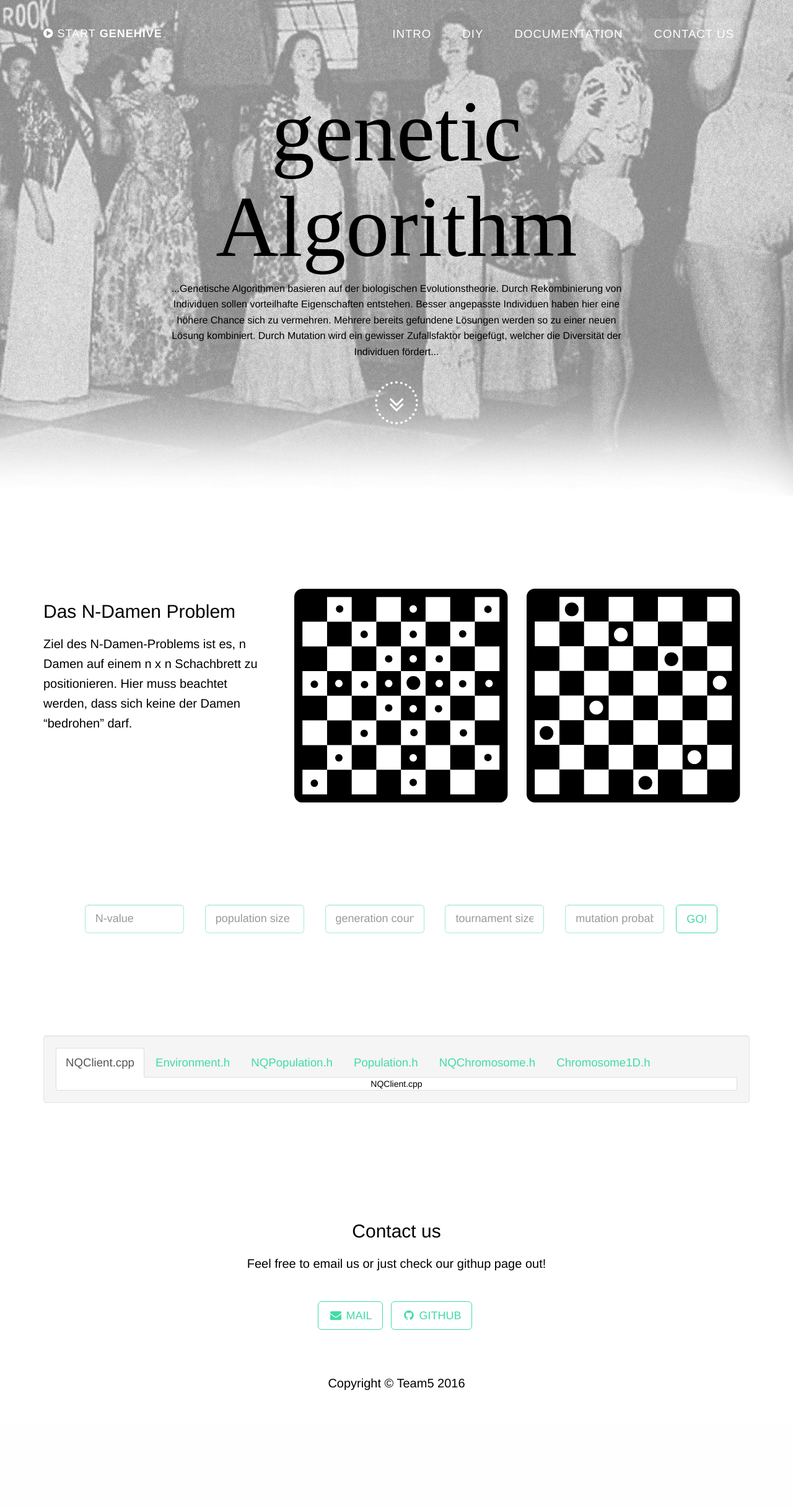
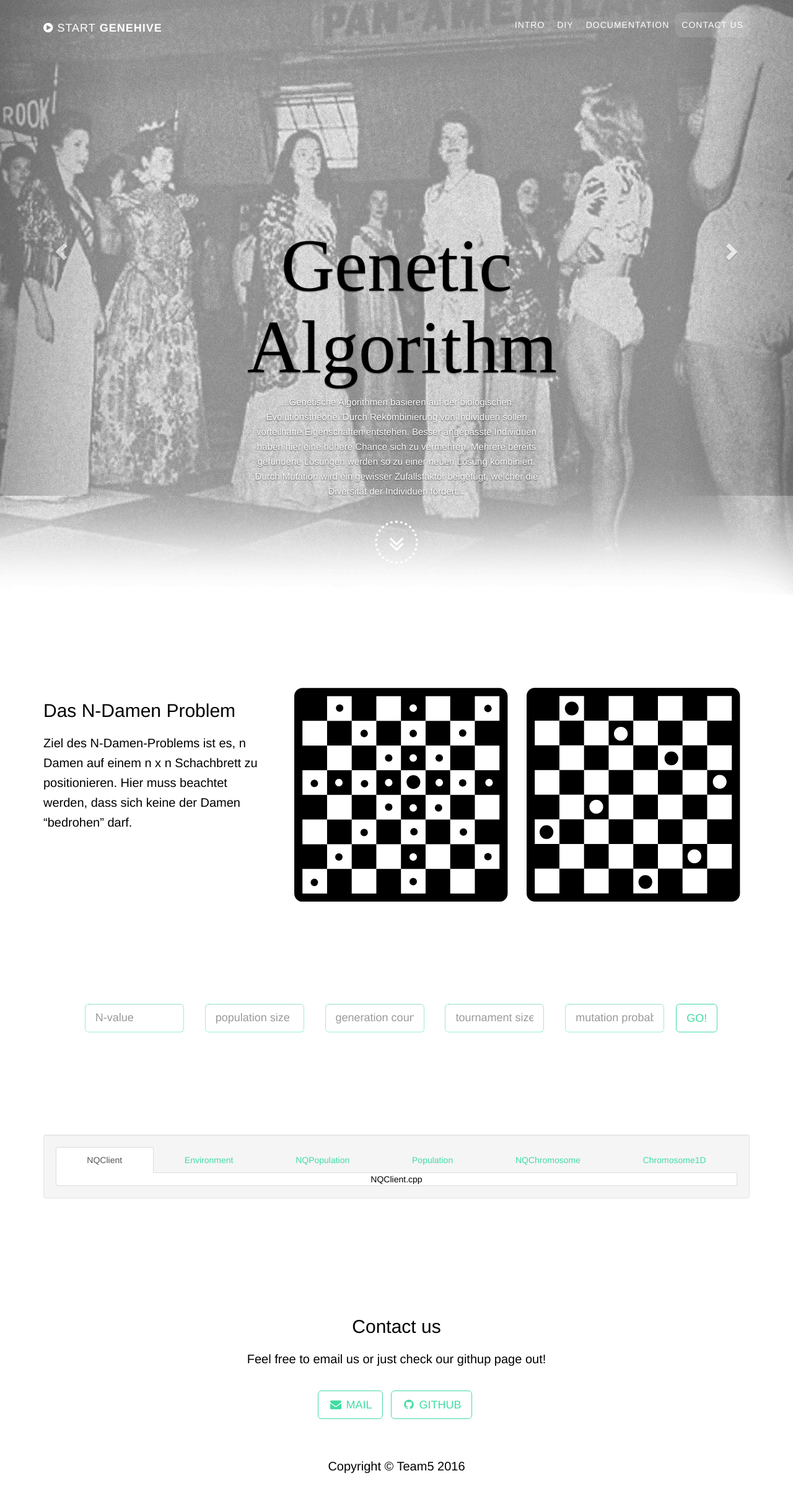
Before and after one commit to biropost/genehive, a PHP site: page / in a window 1280 px wide. Shown: the whole page at 62% size. Before the commit the page ends 2244 px from the top, so only its background shows below. Run offline with PHP 8.4, Linux system fonts and the light colour scheme; some libraries are stand-ins or nearby versions; some web fonts are replaced.

Commit message:
Carousel upd8

```diff
--- a/css/grayscale.css
+++ b/css/grayscale.css
@@ -132,7 +132,7 @@ a:focus {
   padding: 100px 0;
   text-align: center;
   color: white;
-  background: url(../img/intro-bg.jpg) no-repeat bottom center scroll;
+/*  background: url(../img/intro-bg.jpg) no-repeat bottom center scroll;*/
   background-color: black;
   -webkit-background-size: cover;
   -moz-background-size: cover;
--- a/index.html
+++ b/index.html
@@ -3,6 +3,16 @@
 
 <head>
     <style type="text/css">
+    .carousel-control{
+        z-index: 100;
+        position: fixed!important;
+    }
+    .carousel-caption > div > h1 {
+        font-size: 120px;
+    }
+    .carousel-caption > div > p {
+        font-size: 15px;
+    }
     /*progressbar*/
 $light-gray: #e0e0e0;
 $magenta: #ec0071;
@@ -48,21 +58,10 @@ $white: #f5f5f5;
         }
 
 
-        li {
-            font-size: 14pt;
-            padding: 10px;
-        }
-
         h2 {
             padding-bottom: 10px;
 
         }
-
-
-        .fa-play-circle{
-            margin-top: 10px;
-        }
-
 
          @font-face {
           font-family: 'besom';
@@ -106,14 +105,13 @@ $white: #f5f5f5;
     @media (max-width: 767px) {
         input{
             min-width:95%;
+        }
 
 
     }
 
-    }
-
-    .nav-tabs > li {
-        padding:0;
+    .nav > li > a {
+        padding:10px 10px!important;
     }
 
     .tab-content > div {
@@ -123,6 +121,7 @@ $white: #f5f5f5;
         border-bottom: 1px solid #ddd;
         border-radius: 0px 0px 4px 4px;
     }
+
 
       /*  #N-Dame{
             background-image: url("img/grey.svg");
@@ -137,6 +136,8 @@ $white: #f5f5f5;
             background-color: #999999;
         }
 */
+
+
     </style>
     <meta charset="utf-8">
     <meta http-equiv="X-UA-Compatible" content="IE=edge">
@@ -206,12 +207,29 @@ $white: #f5f5f5;
     </nav>
 
     <!-- Intro Header -->
-    <header class="intro">
-        <div class="intro-body">
-            <div class="container">
-                <div class="row">
+           <a class="left carousel-control" href="#carousel-example-generic" role="button" data-slide="prev">
+                <span class="glyphicon glyphicon-chevron-left" aria-hidden="true"></span>
+                <span class="sr-only">Previous</span>
+            </a>
+            <a class="right carousel-control" href="#carousel-example-generic" role="button" data-slide="next">
+                <span class="glyphicon glyphicon-chevron-right" aria-hidden="true"></span>
+                <span class="sr-only">Next</span>
+            </a>
+
+
+
+        <div id="carousel-example-generic" class=" carousel slide" data-ride="carousel">
+
+
+            <div class="carousel-inner" role="listbox">
+                <div class="item active">
+                  <img src="img/intro-bg.jpg" alt="...">
+                  <div class="carousel-caption">
+                     <!-- xxx -->
+
+
                             <div class="col-xs-offset-2 col-xs-8 col-md-8 col-md-offset-2">
-                        <h1 class="dna-heading brand-heading">genetic <br>Algorithm</h1>
+                                <h1 class="dna-heading brand-heading">Genetic<br>Algorithm</h1>
                                 <p class="intro-text">
                                 ...Genetische Algorithmen basieren auf der biologischen Evolutionstheorie.
                                 Durch Rekombinierung von Individuen sollen vorteilhafte Eigenschaften entstehen.
@@ -222,13 +240,42 @@ $white: #f5f5f5;
                                 <a href="#N-Dame" class="btn btn-circle page-scroll">
                                    <i class="fa fa-angle-double-down animated"></i>
                                 </a>
+                            </div>
+
+
+                    <!-- xxx -->
+                  </div>
+                </div>
+                <div class="item">
+                  <img src="img/intro-bg2.jpg" alt="...">
+                  <div class="carousel-caption">
+                    <!-- xxx -->
+
+
+                            <div class="col-xs-offset-2 col-xs-8 col-md-8 col-md-offset-2">
+                                <h1 class="dna-heading brand-heading">Ant<br>Algorithm</h1>
+                                <p class="intro-text">
+                                ...Genetische Algorithmen basieren auf der biologischen Evolutionstheorie.
+                                Durch Rekombinierung von Individuen sollen vorteilhafte Eigenschaften entstehen.
+                                Besser angepasste Individuen haben hier eine höhere Chance sich zu vermehren.
+                                Mehrere bereits gefundene Lösungen werden so zu einer neuen Lösung kombiniert.
+                                Durch Mutation wird ein gewisser Zufallsfaktor beigefügt, welcher die Diversität der Individuen fördert...</p>
+
+                                <a href="#N-Dame" class="btn btn-circle page-scroll">
+                                   <i class="fa fa-angle-double-down animated"></i>
+                                </a>
+                            </div>
+
+
+                    <!-- xxx -->
+                  </div>
+                </div>
+
+            </div>
+
 
 
         </div>
-                </div>
-            </div>
-        </div>
-    </header>
 
     <!-- About Section -->
     <section id="N-Dame" class="container content-section">
@@ -297,16 +344,40 @@ $white: #f5f5f5;
 
 
 
-                        <div>
+
 
                           <!-- Nav tabs -->
-                          <ul class="nav nav-tabs" role="tablist">
-                            <li role="presentation" class="active "><a href="#home" aria-controls="home" role="tab" data-toggle="tab">NQClient.cpp</a></li>
-                            <li role="presentation"><a href="#profile" aria-controls="profile" role="tab" data-toggle="tab">Environment.h</a></li>
-                            <li role="presentation"><a href="#messages" aria-controls="messages" role="tab" data-toggle="tab">NQPopulation.h</a></li>
-                            <li role="presentation"><a href="#settings" aria-controls="settings" role="tab" data-toggle="tab">Population.h</a></li>
-                            <li role="presentation"><a href="#settings" aria-controls="settings" role="tab" data-toggle="tab">NQChromosome.h</a></li>
-                            <li role="presentation"><a href="#settings" aria-controls="settings" role="tab" data-toggle="tab">Chromosome1D.h</a></li>
+                          <ul class="nav nav-tabs nav-justified" role="tablist">
+                            <li role="presentation" class="col-md-2 nopad active" >
+                                <a href="#home" aria-controls="home" role="tab" data-toggle="tab">
+                                    <div class="tab">NQClient</div>
+                                </a>
+                            </li>
+                            <li role="presentation" class="col-md-2 nopad">
+                                <a href="#profile" aria-controls="profile" role="tab" data-toggle="tab">
+                                    <div class="tab">Environment</div>
+                                </a>
+                            </li>
+                            <li role="presentation" class="col-md-2 nopad">
+                                <a href="#messages" aria-controls="messages" role="tab" data-toggle="tab">
+                                    <div class="tab">NQPopulation</div>
+                                </a>
+                            </li>
+                            <li role="presentation" class="col-md-2 nopad">
+                                <a href="#settings" aria-controls="settings" role="tab" data-toggle="tab">
+                                    <div class="tab">Population</div>
+                                </a>
+                            </li>
+                            <li role="presentation" class="col-md-2 nopad">
+                                <a href="#settings" aria-controls="settings" role="tab" data-toggle="tab">
+                                    <div class="tab">NQChromosome</div>
+                                </a>
+                            </li>
+                            <li role="presentation" class="col-md-2 nopad">
+                                <a href="#settings" aria-controls="settings" role="tab" data-toggle="tab">
+                                    <div class="tab">Chromosome1D</div>
+                                </a>
+                            </li>
                           </ul>
 
                           <!-- Tab panes -->
@@ -319,7 +390,6 @@ $white: #f5f5f5;
                             <div role="tabpanel" class="tab-pane" id="settings">Chromosome1D.h</div>
                           </div>
 
-                        </div>
 
 
 
```
Also changed, not shown: css/genhive.css (+97 -0 lines), img/intro-bg2.jpg (added). Lines whose indentation alone changed are shown as unchanged.
